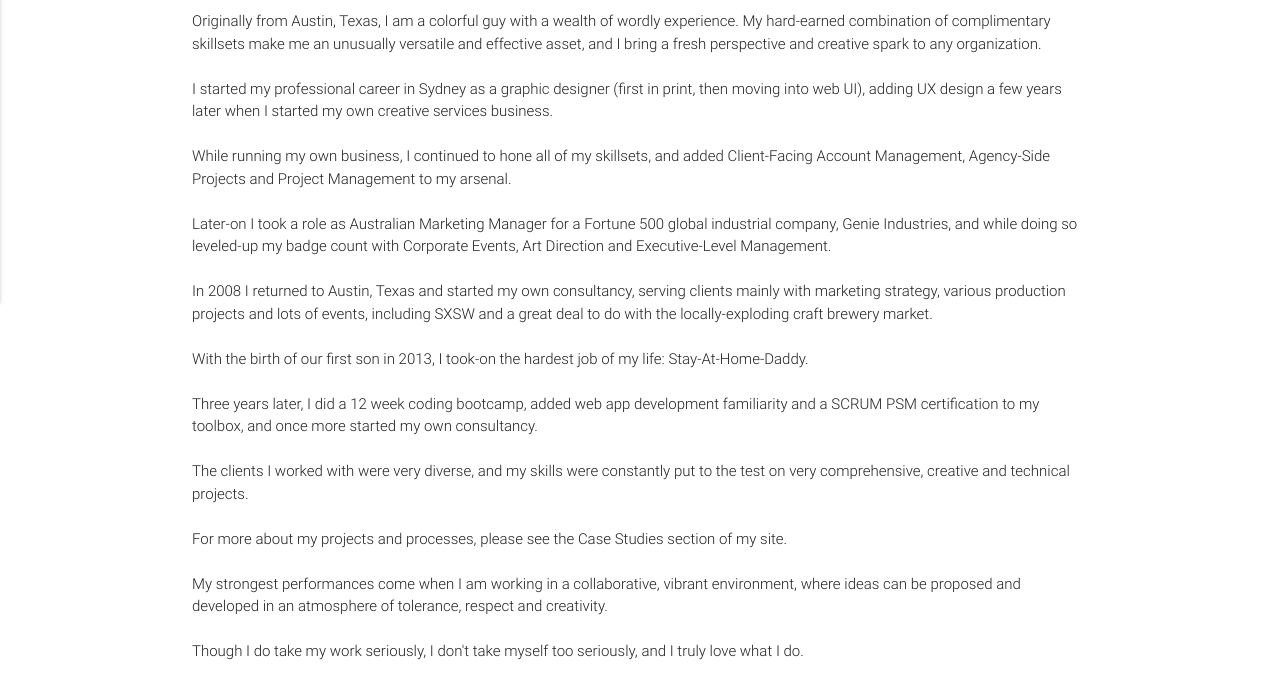
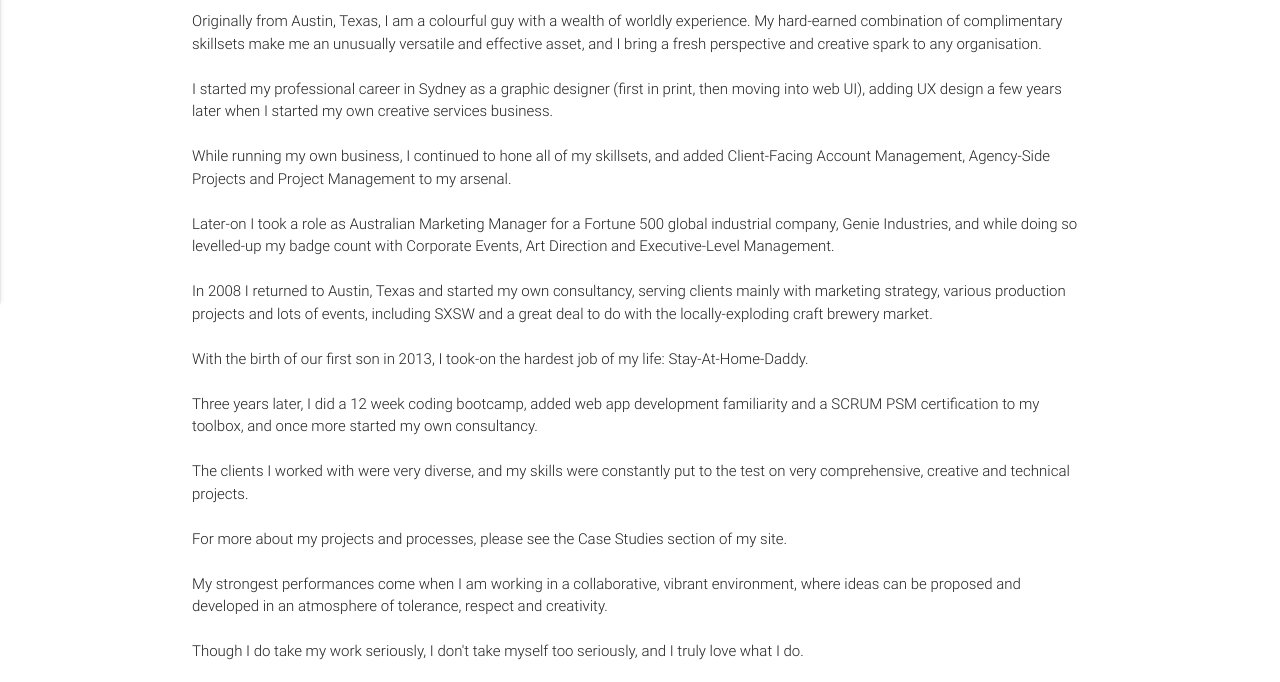
Before and after one commit to vvj5/willjsherman, a plain HTML site: page index.html in a window 1280 px wide. Shown: the part 558-1240 px from the top of the page. Drawn offline with nearby package versions, Linux system fonts and the light colour scheme; a web font is replaced by a local one.

Commit message:
fix typos

```diff
--- a/index.html
+++ b/index.html
@@ -73,13 +73,13 @@
         <div class="col s12 center scrollspy" id="story">
           <h4><span class="slab">MY STORY</span></h4>
           <p class="left-align light">
-          Originally from Austin, Texas, I am a colorful guy with a wealth of wordly experience. My hard-earned combination of complimentary skillsets make me an unusually versatile and effective asset, and I bring a fresh perspective and creative spark to any organization.
+          Originally from Austin, Texas, I am a colourful guy with a wealth of worldly experience. My hard-earned combination of complimentary skillsets make me an unusually versatile and effective asset, and I bring a fresh perspective and creative spark to any organisation.
           <br><br>
           I started my professional career in Sydney as a graphic designer (first in print, then moving into web UI), adding UX design a few years later when I started my own creative services business.
           <br><br>
           While running my own business, I continued to hone all of my skillsets, and added Client-Facing Account Management, Agency-Side Projects and Project Management to my arsenal.
           <br><br>
-          Later-on I took a role as Australian Marketing Manager for a Fortune 500 global industrial company, Genie Industries, and while doing so leveled-up my badge count with Corporate Events, Art Direction and Executive-Level Management.
+          Later-on I took a role as Australian Marketing Manager for a Fortune 500 global industrial company, Genie Industries, and while doing so levelled-up my badge count with Corporate Events, Art Direction and Executive-Level Management.
           <br><br>
           In 2008 I returned to Austin, Texas and started my own consultancy, serving clients mainly with marketing strategy, various production projects and lots of events, including SXSW and a great deal to do with the locally-exploding craft brewery market.
           <br><br>
```
